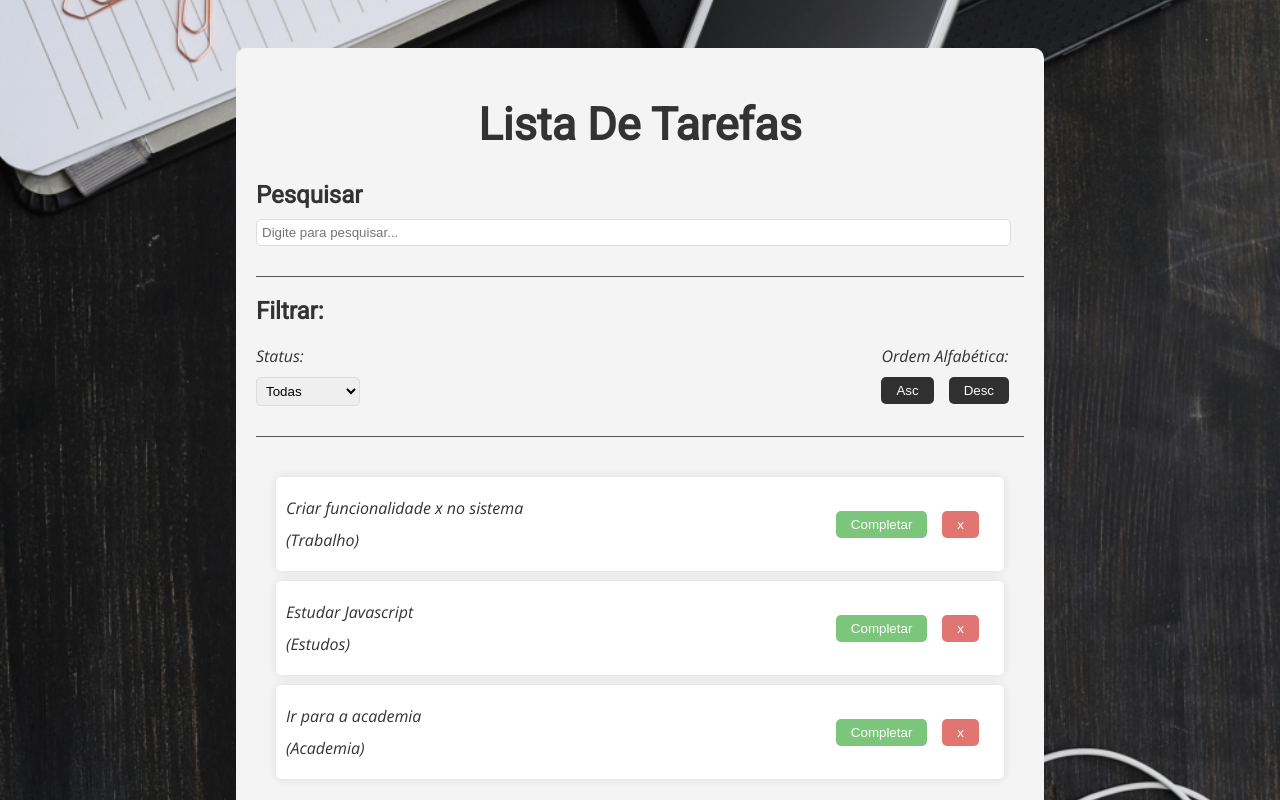
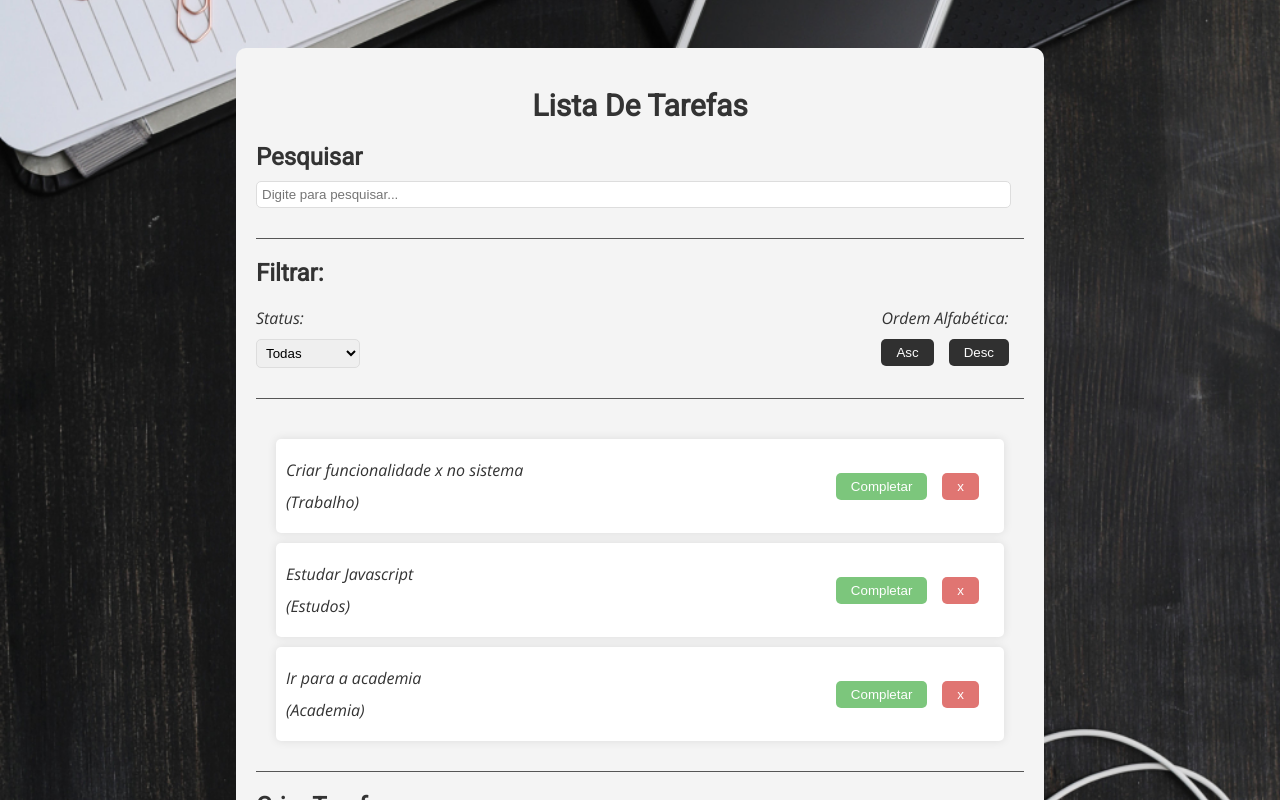
Before and after one commit to keferson-github/projeto-to-do-list-react, a React (Vite) app: page / in a window 1280 px wide. Shown: the top 800 px of the page. Built offline with nearby package versions, Linux system fonts and the light colour scheme.

Commit message:
Update App.css
Alteração do tamanho da fonte do H1

```diff
--- a/src/App.css
+++ b/src/App.css
@@ -25,7 +25,7 @@ h1 {
   font-family: "Roboto";
   font-weight: bold;
   text-transform: capitalize;
-  font-size: 45px;
+  font-size: 30px;
 }
 
 h2 {
```
